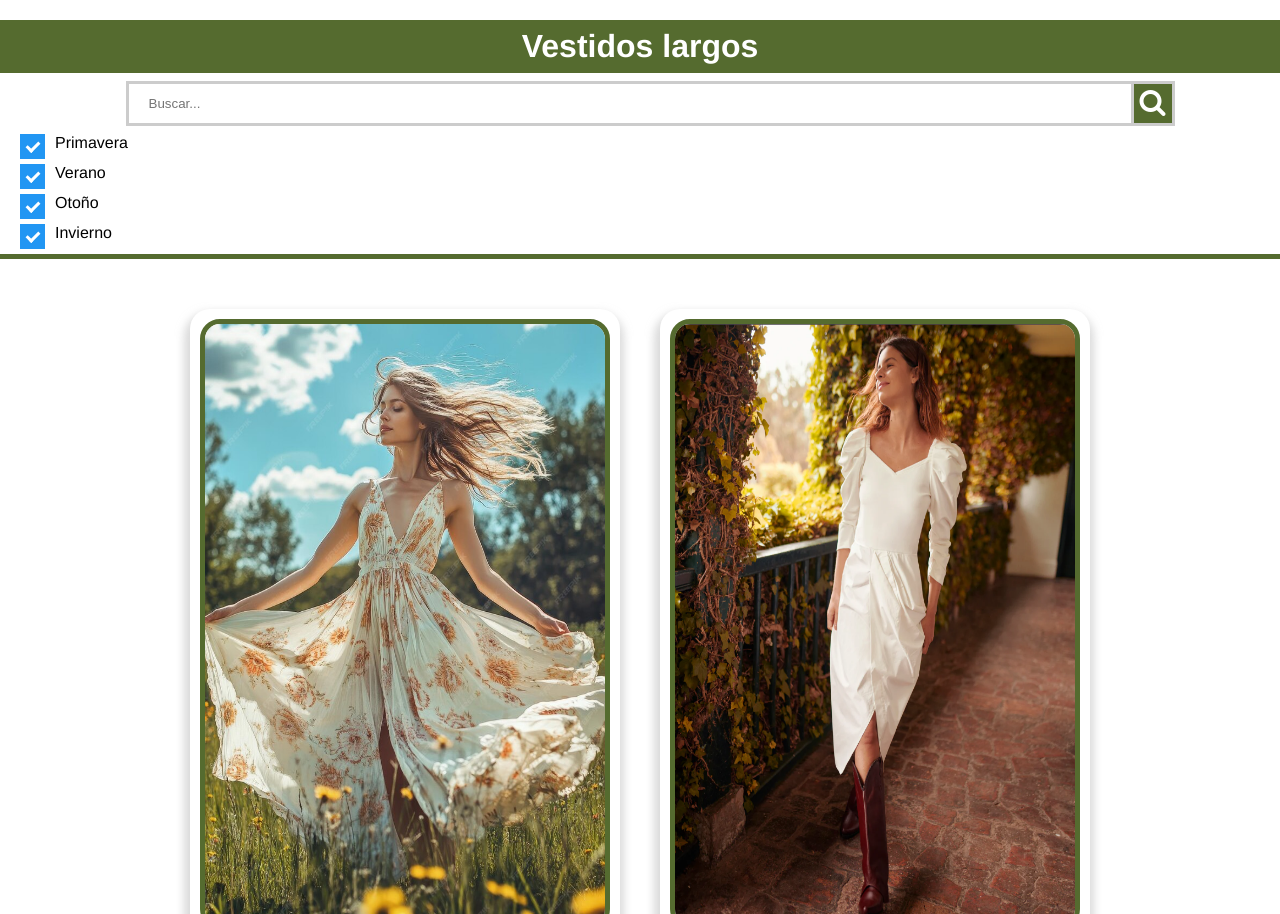
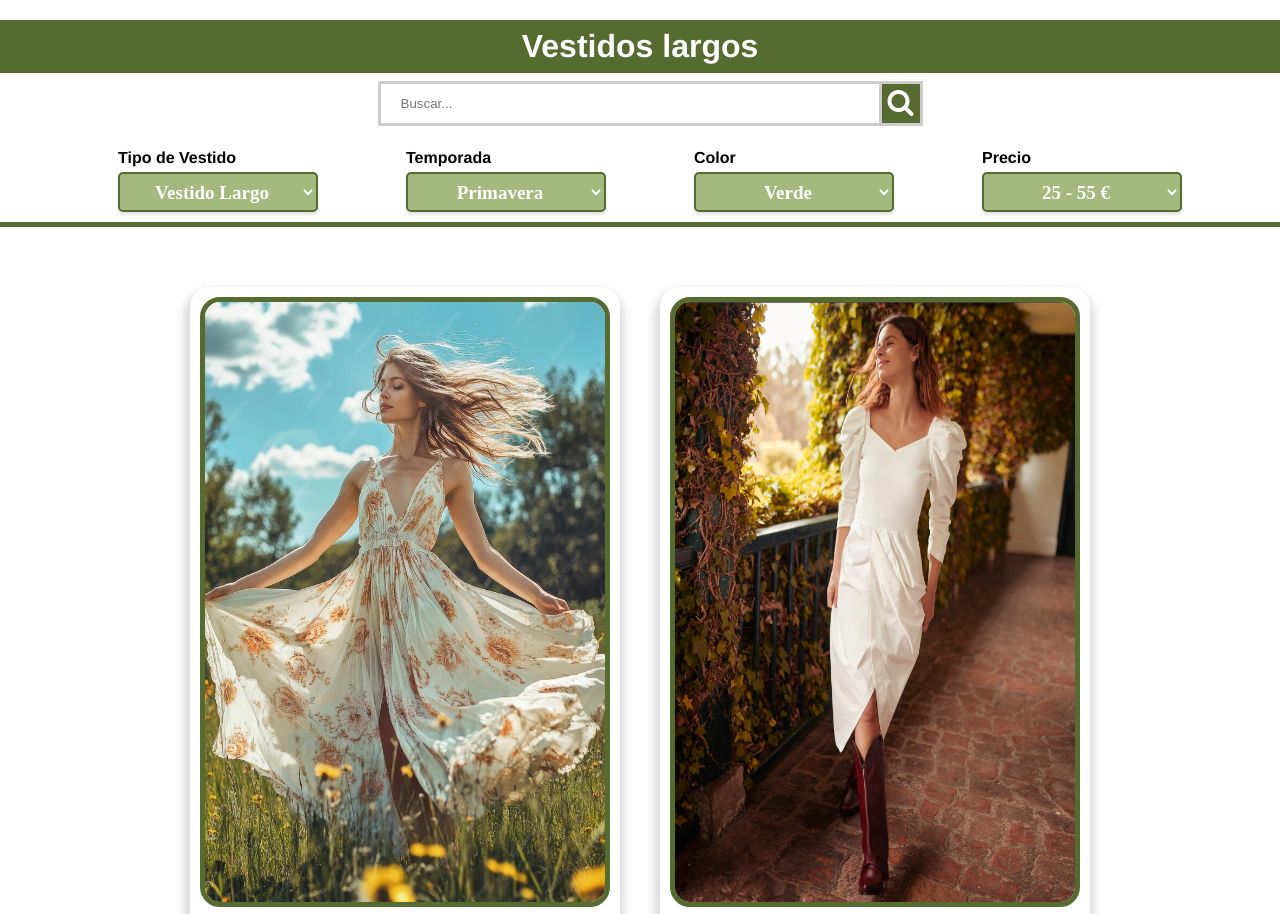
Before and after one commit to tfHugo14/DI_dise-o_estatico, a plain HTML site: page index.html in a window 1280 px wide. Shown: the part 1400-2314 px from the top of the page. Drawn offline with Linux system fonts and the light colour scheme.

Commit message:
almost finished

```diff
--- a/index.html
+++ b/index.html
@@ -8,6 +8,8 @@
         <link rel="stylesheet" href="https://cdnjs.cloudflare.com/ajax/libs/font-awesome/4.7.0/css/font-awesome.min.css">
     </head>
     <body>
+        <div id="sticky"><a href=""><img id="carrito_img" src="img/carrito.png" alt=""></a></div>
+
         <header>
             <div id="titulo">
                 <h1> Verd<u>Elegancia</u> </h1>
@@ -48,25 +50,46 @@
                             <button id="submit" type="submit"> <i class="fa fa-search"></i> </button>
                         </div>
 
-                        <label class="temporadas"> Primavera
-                            <input type="checkbox" checked="checked">
-                            <span class="checkmark"></span>
-                          </label>
-
-                          <label class="temporadas"> Verano
-                            <input type="checkbox" checked="checked">
-                            <span class="checkmark"></span>
-                          </label>
-
-                          <label class="temporadas"> Otoño
-                            <input type="checkbox" checked="checked">
-                            <span class="checkmark"></span>
-                          </label>
-
-                          <label class="temporadas"> Invierno
-                            <input type="checkbox" checked="checked">
-                            <span class="checkmark"></span>
-                          </label>
+                        <div id="selectors">
+                            <div class="custom-select">
+                                <p>Tipo de Vestido</p>
+                                <select>
+                                    <option value="">Vestido Largo</option>
+                                    <option value="">Vestido Corto</option>
+                                    <option value="">Vestido de Boda</option>
+                                    <option value="">Conjuntos</option>
+                                </select>
+                            </div>
+                            <div class="custom-select">
+                                <p>Temporada</p>
+                                <select>
+                                    <option value="">Primavera</option>
+                                    <option value="">Verano</option>
+                                    <option value="">Otoño</option>
+                                    <option value="">Invierno</option>
+                                </select>
+                            </div>
+                            <div class="custom-select">
+                                <p>Color</p>
+                                <select>
+                                    <option value="">Verde</option>
+                                    <option value="">Beige</option>
+                                    <option value="">Amarillo</option>
+                                    <option value="">Azul</option>
+                                    <option value="">Blanco</option>
+                                </select>
+                            </div>
+                            <div class="custom-select">
+                                <p>Precio</p>
+                                <select>
+                                    <option value="">25 - 55 €</option>
+                                    <option value="">55 - 75 €</option>
+                                    <option value="">75 - 125 €</option>
+                                    <option value="">125 - 200 €</option>
+                                    <option value="">+200 €</option>
+                                </select>
+                            </div>
+                        </div>
 
                     </form>
                 </div>
@@ -75,7 +98,7 @@
             <content>
                 <!-- productos -->
                 <div class="producto">
-                    <img class="producto_img" src="img/productos/producto1.jpg" alt="">
+                    <a href="producto.html"><img class="producto_img" src="img/productos/producto1.jpg" alt=""></a>
                     <h2>Vestido estilo mesonera con estampado de flores</h2>
                     <h3>83,90 €</h3>
                     <div class="materiales_wrapper">
@@ -84,7 +107,7 @@
                 </div>
 
                 <div class="producto">
-                    <img class="producto_img" src="img/productos/producto2.png" alt="">
+                    <a href="producto.html"><img class="producto_img" src="img/productos/producto2.png" alt=""></a>
                     <h2>Vestido Arantza Natural S</h2>
                     <h3>75,96 €</h3>
                     <div class="materiales_wrapper">
@@ -93,7 +116,7 @@
                 </div>
 
                 <div class="producto">
-                    <img class="producto_img" src="img/productos/producto3.png" alt="">
+                    <a href="producto.html"><img class="producto_img" src="img/productos/producto3.png" alt=""></a>
                     <h2>Vestido de lino midi con estampado floral</h2>
                     <h3>119,89 €</h3>
                     <div class="materiales_wrapper">
@@ -102,7 +125,7 @@
                 </div>
 
                 <div class="producto">
-                    <img class="producto_img" src="img/productos/producto1.jpg" alt="">
+                    <a href="producto.html"><img class="producto_img" src="img/productos/producto1.jpg" alt=""></a>
                     <h2>Vestido estilo mesonera con estampado de flores</h2>
                     <h3>83,90 €</h3>
                     <div class="materiales_wrapper">
@@ -111,7 +134,7 @@
                 </div>
 
                 <div class="producto">
-                    <img class="producto_img" src="img/productos/producto2.png" alt="">
+                    <a href="producto.html"><img class="producto_img" src="img/productos/producto2.png" alt=""></a>
                     <h2>Vestido Arantza Natural S</h2>
                     <h3>75,96 €</h3>
                     <div class="materiales_wrapper">
@@ -120,7 +143,7 @@
                 </div>
 
                 <div class="producto">
-                    <img class="producto_img" src="img/productos/producto3.png" alt="">
+                    <a href="producto.html"><img class="producto_img" src="img/productos/producto3.png" alt=""></a>
                     <h2>Vestido de lino midi con estampado floral</h2>
                     <h3>119,89 €</h3>
                     <div class="materiales_wrapper">
@@ -129,7 +152,7 @@
                 </div>
 
                 <div class="producto">
-                    <img class="producto_img" src="img/productos/producto1.jpg" alt="">
+                    <a href="producto.html"><img class="producto_img" src="img/productos/producto1.jpg" alt=""></a>
                     <h2>Vestido estilo mesonera con estampado de flores</h2>
                     <h3>83,90 €</h3>
                     <div class="materiales_wrapper">
@@ -138,7 +161,7 @@
                 </div>
 
                 <div class="producto">
-                    <img class="producto_img" src="img/productos/producto2.png" alt="">
+                    <a href="producto.html"><img class="producto_img" src="img/productos/producto2.png" alt=""></a>
                     <h2>Vestido Arantza Natural S</h2>
                     <h3>75,96 €</h3>
                     <div class="materiales_wrapper">
@@ -147,7 +170,7 @@
                 </div>
 
                 <div class="producto">
-                    <img class="producto_img" src="img/productos/producto3.png" alt="">
+                    <a href="producto.html"><img class="producto_img" src="img/productos/producto3.png" alt=""></a>
                     <h2>Vestido de lino midi con estampado floral</h2>
                     <h3>119,89 €</h3>
                     <div class="materiales_wrapper">
@@ -169,13 +192,3 @@
         </footer>
     </body>
 </html>
-
-
-<!--
-Helvética
-    - Productos
-    - Destacados
-    - Diseña tu vestido
-    - Sobre nosotros
-    - Colabora
--->
--- /dev/null
+++ b/producto.css
@@ -0,0 +1,72 @@
+content{
+    display: flex;
+    flex-direction: row;
+    flex-wrap: wrap;
+    justify-content: center;
+    padding: 0 0 50px 0;
+}
+
+
+.producto{
+    display: flex;
+    justify-content: stretch;
+    align-items: center;
+    flex-direction: column;
+    padding: 10px;
+    border-radius: 20px;
+    margin: 60px 20px 0px 20px;
+
+    -webkit-box-shadow: -1px 8px 8px 5px rgba(189,189,189,0.56);
+    -moz-box-shadow: -1px 8px 8px 5px rgba(189,189,189,0.56);
+    box-shadow: -1px 8px 8px 5px rgba(189,189,189,0.56);
+
+    transition: transform 0.3s ease, box-shadow 0.3s ease;
+}
+
+.producto:hover {
+    transform: scale(1.05); /* Grow slightly when hovered */
+    box-shadow: 0 8px 16px rgba(0, 0, 0, 0.2); /* Increase shadow */
+}
+
+.producto a{
+    text-decoration: none;
+}
+
+.producto a::before{
+    display: none;
+}
+
+h2,h3{
+    text-align: center;
+    word-wrap: break-word;
+    white-space: normal;
+    margin: 8px;
+    width: 250px;
+}
+
+h3{
+    font-style: italic;
+}
+
+.producto_img{
+    border: 5px solid #556B2F;
+    border-radius: 20px;
+    width: 400px;
+    height: 600px;
+}
+
+.materiales_wrapper{
+    background-color: #556B2F;
+    border-radius: 20px;
+    width: 50%;
+    display: flex;
+    justify-content: center;
+    align-items: center;
+    align-self: center;
+    color: #fff;
+}
+
+.materiales{
+    margin: 0;
+    padding: 10px;
+}
--- a/style.css
+++ b/style.css
@@ -37,6 +37,7 @@ header{
     display: flex;
     justify-content: flex-start;
     align-items: center;
+    box-sizing: border-box;
 }
 
 #titulo > h1{
@@ -45,6 +46,37 @@ header{
     width: 100%;
     text-align: left;
 }
+
+/* Comprar */
+#sticky {
+    position: sticky;
+    top: 160px;
+    right: 20px;
+    float: right;
+    z-index: 1;
+    background-color: #a4b97d;
+    border: 2px solid #556B2F;
+    color: #fff;
+    border-radius: 20px;
+    float: right;
+    padding: 0px;
+    font-size: 25px;
+    height: 50px;
+    width: 50px;
+    display: flex;
+    justify-content: center;
+    align-items: center;
+}
+
+#sticky a::before{
+    display: none;
+}
+
+#carrito_img{
+    margin-top: 5px;
+    width: 30px;
+}
+/* --- */
 
 
 /* Nav Bar */
@@ -143,7 +175,7 @@ main{
     background-size: cover;
     padding: 20px 0 20px 0;
     height: 90vh;
-    width: 100vw;
+    width: 100%;
 }
 
 #marca_img{
@@ -168,6 +200,12 @@ main{
     align-items: center;
     background-color: #556B2F ;
     margin: 5px;
+    transition: transform 0.3s ease, box-shadow 0.3s ease;
+}
+
+.estilo_de_producto:hover {
+    transform: scale(1.15);
+    box-shadow: 0 8px 16px rgba(0, 0, 0, 0.2);
 }
 
 #estilos_wrapper div{
@@ -177,12 +215,16 @@ main{
 }
 
 #vestido_largo{background-image: linear-gradient(to top, rgb(85, 107, 47,0.5), rgba(85, 107, 47,0.5)), url("./img/estilos/estilo_vestido_largo.png");}
+#vestido_largo:hover{background-image: url("./img/estilos/estilo_vestido_largo.png");}
 
 #vestido_corto{background-image: linear-gradient(to top, rgb(85, 107, 47,0.5), rgba(85, 107, 47,0.5)), url("./img/estilos/estilo_vestido_corto.png");}
+#vestido_corto:hover{background-image: url("./img/estilos/estilo_vestido_corto.png");}
 
 #boda{background-image: linear-gradient(to top, rgb(85, 107, 47,0.5), rgba(85, 107, 47,0.5)), url("./img/estilos/estilo_boda.jpg");}
+#boda:hover{background-image: url("./img/estilos/estilo_boda.jpg");}
 
 #conjunto{background-image: linear-gradient(to top, rgb(85, 107, 47,0.5), rgba(85, 107, 47,0.5)), url("./img/estilos/estilo_conjunto.jpg");}
+#conjunto:hover{background-image: url("./img/estilos/estilo_conjunto.jpg");}
 
 .estilo_de_producto h2:nth-of-type(1) {
     text-align: center;
@@ -225,13 +267,14 @@ main{
     height: 100%;
 }
 
+/* Search bar */
     #search_options form > div:first-of-type {
         display: flex;
         justify-content: center;
     }
 
-input[type=text] { /*Search bar*/
-    width: 80%;
+    input[type=text] {
+        width: 40%;
         padding: 12px 20px;
         margin: 8px 0;
         box-sizing: border-box;
@@ -242,7 +285,7 @@ input[type=text] { /*Search bar*/
     }
 
     input[type=text]:focus {
-    border: 3px solid #556B2F;
+        border: 3px solid #ccc;
     }
 
     #submit{
@@ -256,71 +299,51 @@ input[type=text]:focus {
         border-right: 3px solid #ccc;
         border-bottom: 3px solid #ccc;
     }
+/* -- */
 
-/* temporadas checkmarks */
-    .temporadas {
-        display: block;
-        position: relative;
-        padding-left: 35px;
-        margin-bottom: 12px;
-        cursor: pointer;
-        -webkit-user-select: none;
-        -moz-user-select: none;
-        -ms-user-select: none;
-        user-select: none;
+#selectors{
+    width: 100%;
+    display: flex;
+    flex-direction: row;
+    justify-content: space-evenly;
+    flex-wrap: wrap;
+    padding: 10px;
+    box-sizing: border-box;
 }
 
-    .temporadas input {
-        position: absolute;
-        opacity: 0;
+select {
+    outline: none;
     cursor: pointer;
-        height: 0;
-        width: 0;
+    background-color: #a4b97d;
+    border: 2px solid #556B2F;
+
+    border-radius: 5px;
+    padding: 5px 10px;
+    width: 200px;
+    height: 40px;
+    box-shadow: 0px 3px 3px rgba(204, 204, 204, 0.5);
+
+    font-family: serif;
+    font-size: 19px;
+    font-weight: bold;
+    text-align: center;
+    color: #fff;
 }
 
-    .checkmark {
-        position: absolute;
-        top: 0;
-        left: 0;
-        height: 25px;
-        width: 25px;
-        background-color: #eee;
+select:hover, select:checked {
+  background-color: #556B2F;
 }
 
-    .temporadas:hover input ~ .checkmark {
-        background-color: #ccc;
+select:focus {
+  background-color: #a4b97d;
 }
 
-    .temporadas input:checked ~ .checkmark {
-       background-color: #2196F3;
+#selectors p{
+    margin: 5px 0 5px 0;
+    font-weight: bold;
 }
 
-    .checkmark:after {
-        content: "";
-        position: absolute;
-        display: none;
-    }
-
-    .temporadas input:checked ~ .checkmark:after {
-        display: block;
-    }
-
-    .temporadas .checkmark:after {
-        left: 9px;
-        top: 5px;
-        width: 5px;
-        height: 10px;
-        border: solid white;
-        border-width: 0 3px 3px 0;
-        -webkit-transform: rotate(45deg);
-        -ms-transform: rotate(45deg);
-        transform: rotate(45deg);
-    }
-    /* -- */
-
 /* --- */
-
-
 
 /* Productos */
 
@@ -329,7 +352,7 @@ input[type=text]:focus {
         flex-direction: row;
         flex-wrap: wrap;
         justify-content: center;
-        padding: 30px 0 30px 0;
+        padding: 0 0 50px 0;
     }
 
 
@@ -340,11 +363,26 @@ input[type=text]:focus {
         flex-direction: column;
         padding: 10px;
         border-radius: 20px;
-        margin: 20px 20px 0px 20px;
+        margin: 60px 20px 0px 20px;
 
         -webkit-box-shadow: -1px 8px 8px 5px rgba(189,189,189,0.56);
         -moz-box-shadow: -1px 8px 8px 5px rgba(189,189,189,0.56);
         box-shadow: -1px 8px 8px 5px rgba(189,189,189,0.56);
+
+        transition: transform 0.3s ease, box-shadow 0.3s ease;
+    }
+
+    .producto:hover {
+        transform: scale(1.05); /* Grow slightly when hovered */
+        box-shadow: 0 8px 16px rgba(0, 0, 0, 0.2); /* Increase shadow */
+    }
+
+    .producto a{
+        text-decoration: none;
+    }
+
+    .producto a::before{
+        display: none;
     }
 
     h2,h3{
```
Also changed, not shown: producto.html (added, +23 -0 lines), img/carrito.png (added), img/carrito2.png (added). Lines whose indentation alone changed are shown as unchanged.
